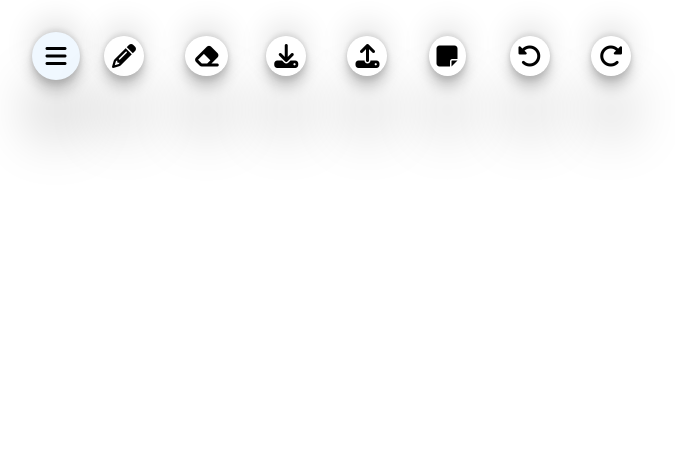
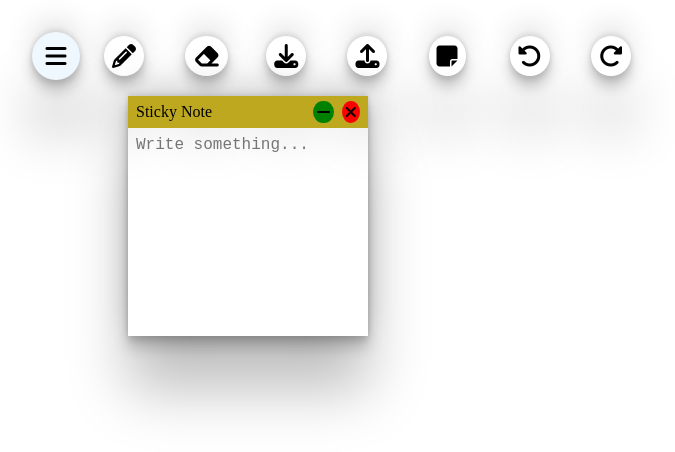
Before and after one commit to bishalk21/sketch-board, a plain HTML site: page index.html in a window 1280 px wide. Shown: the whole page, without its empty margins (0-675 px from the left). Drawn offline with Linux system fonts and the light colour scheme.

Commit message:
sticky note ui

```diff
--- a/index.css
+++ b/index.css
@@ -38,6 +38,20 @@
   gap: 0.5rem;
   align-items: center;
   padding: 2.5rem;
+}
+
+.scale-tools {
+  animation-name: scale-tools;
+  animation-duration: 1s;
+}
+
+@keyframes scale-tools {
+  0% {
+    transform: scale(0.1);
+  }
+  100% {
+    transform: scale(1);
+  }
 }
 
 .tools-container > .tool > i {
@@ -150,3 +164,87 @@
   /* -webkit-appearance: none; */
   background-color: transparent;
 }
+
+/*  sticky note tool container */
+.sticky-note-tool-container {
+  height: 15rem;
+  width: 15rem;
+  box-shadow: rgba(0, 0, 0, 0.25) 0px 54px 55px,
+    rgba(0, 0, 0, 0.12) 0px -12px 30px, rgba(0, 0, 0, 0.12) 0px 4px 6px,
+    rgba(0, 0, 0, 0.17) 0px 12px 13px, rgba(0, 0, 0, 0.09) 0px -3px 5px;
+  position: absolute;
+  top: 6rem;
+  left: 8rem;
+  z-index: 1;
+}
+
+.header-container {
+  height: 2rem;
+  width: 100%;
+  display: flex;
+  justify-content: space-between;
+  align-items: center;
+  background-color: #bda820;
+}
+
+.header-container > * {
+  height: 1rem;
+  width: 1rem;
+  display: flex;
+  border-radius: 50%;
+}
+
+.sticky-note-header {
+  display: flex;
+  align-items: center;
+  width: 100%;
+  padding: 0.5rem;
+  z-index: 1;
+  text-wrap: nowrap;
+}
+
+.sticky-note-menu {
+  display: flex;
+  justify-content: flex-end;
+  align-items: center;
+  gap: 0.5rem;
+  padding: 0.5rem;
+  width: 100%;
+  height: 100%;
+}
+
+.sticky-note-menu > * {
+  display: flex;
+  border-radius: 50%;
+  padding: 0.2rem;
+}
+
+.minimize-sticky-note {
+  cursor: pointer;
+  font-size: 1rem;
+  background-color: green;
+  transition: color 0.3s ease;
+}
+
+.close-sticky-note {
+  cursor: pointer;
+  font-size: 1rem;
+  background-color: red;
+  transition: color 0.3s ease;
+}
+
+.sticky-note-body {
+  height: calc(100% - 2rem);
+  width: 100%;
+}
+
+.sticky-note-body > textarea {
+  width: 100%;
+  height: 100%;
+  border: none;
+  outline: none;
+  resize: none;
+  padding: 0.5rem;
+  font-size: 1rem;
+  background-color: transparent;
+}
--- a/index.html
+++ b/index.html
@@ -81,6 +81,29 @@
           />
         </div>
       </div>
+
+      <!-- sticky note tool container -->
+      <div class="sticky-note-tool-container">
+        <div class="header-container">
+          <div class="sticky-note-header">Sticky Note</div>
+          <div class="sticky-note-menu">
+            <div class="minimize-sticky-note">
+              <i class="fa-solid fa-minus"></i>
+            </div>
+            <div class="close-sticky-note">
+              <i class="fa-solid fa-xmark"></i>
+            </div>
+          </div>
+        </div>
+
+        <div class="sticky-note-body">
+          <textarea
+            id="sticky-note-text"
+            class="sticky-note-text"
+            placeholder="Write something..."
+          ></textarea>
+        </div>
+      </div>
     </div>
     <script src="./app.js"></script>
   </body>
```
